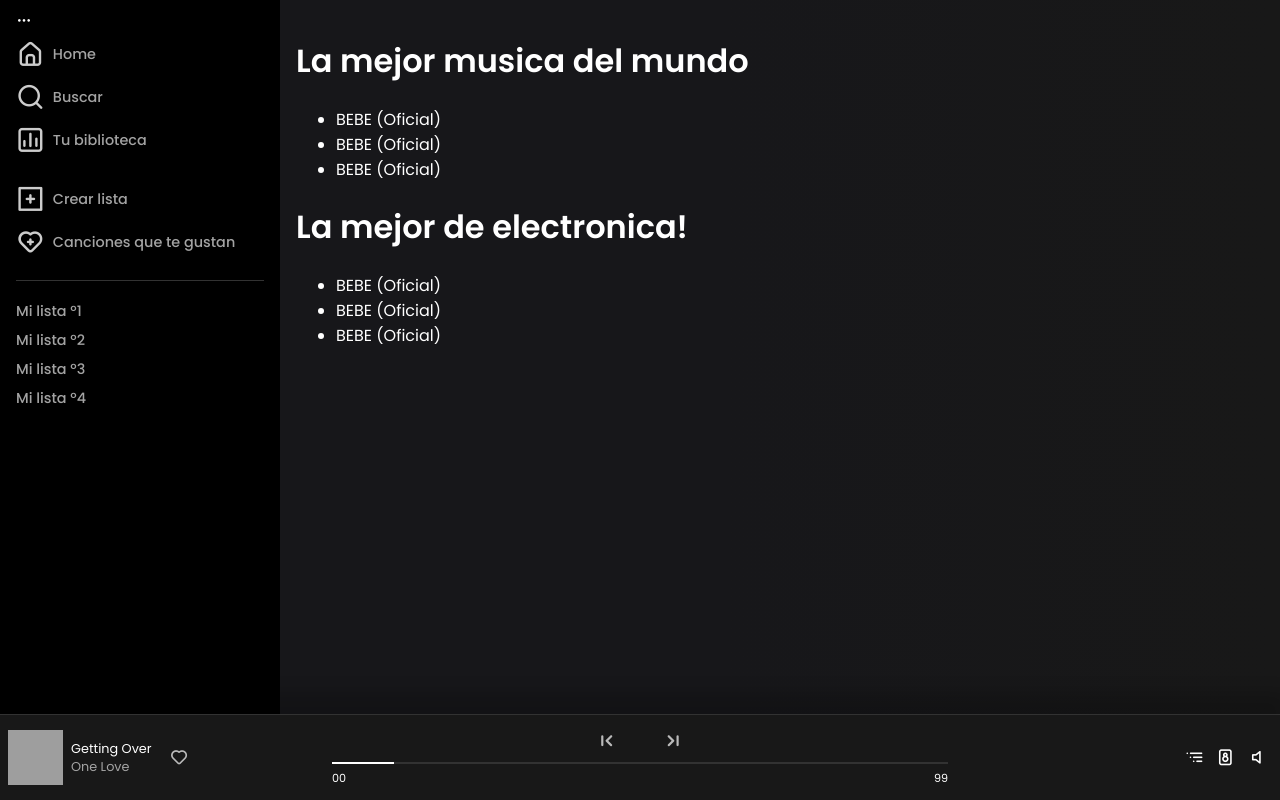
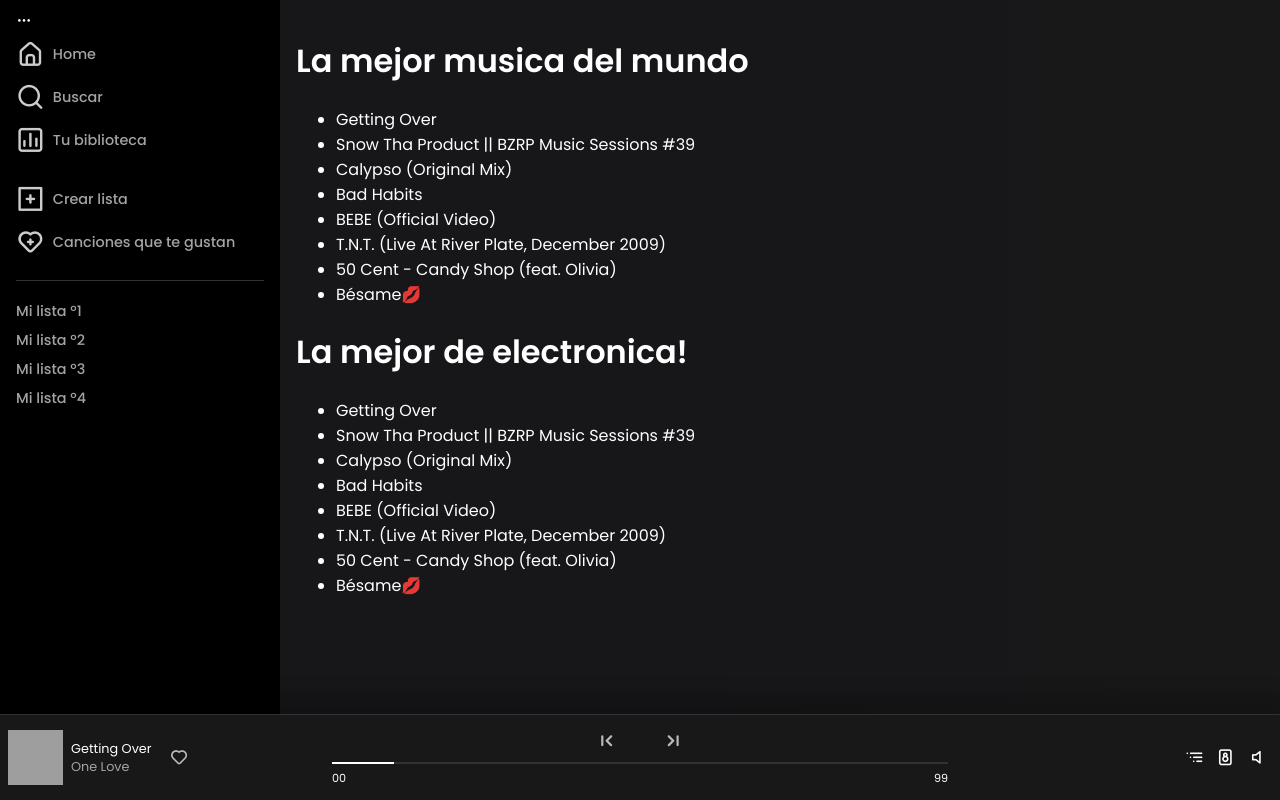
Before and after one commit to alexDev2808/spotify-angular, an Angular app: page /tracks in a window 1280 px wide. Built offline with nearby package versions, Linux system fonts and the light colour scheme; grey boxes are pictures that could not be loaded.

Commit message:
Modelo (interfaz) para tracks

```diff
--- a/src/app/app.module.ts
+++ b/src/app/app.module.ts
@@ -3,11 +3,10 @@
 
 import { AppRoutingModule } from './app-routing.module';
 import { AppComponent } from './app.component';
-import { HistoryPageComponent } from './modules/history/pages/history-page/history-page.component';
 
 @NgModule({
   declarations: [ // Declaraciones, componentes, directivas, pipes
-    AppComponent, HistoryPageComponent
+    AppComponent
   ],
   imports: [ // solo se importan modulos
     BrowserModule,
--- /dev/null
+++ b/src/app/core/models/artist.model.ts
@@ -0,0 +1,5 @@
+export interface ArtistModel {
+    name: string;
+    nickname: string;
+    nationality: string;
+}
--- a/src/app/modules/tracks/pages/tracks-page/tracks-page.component.ts
+++ b/src/app/modules/tracks/pages/tracks-page/tracks-page.component.ts
@@ -1,21 +1,23 @@
-import { Component } from '@angular/core';
+import { Component, OnInit } from '@angular/core';
+import * as dataRaw from '../../../../data/tracks.json';
+import { TrackModel } from '@core/models/tracks.model';
 
 @Component({
   selector: 'app-tracks-page',
   templateUrl: './tracks-page.component.html',
   styleUrls: ['./tracks-page.component.css']
 })
-export class TracksPageComponent {
+export class TracksPageComponent implements OnInit {
 
-  mockTracksList = [
-    {
-      name: 'BEBE (Oficial)'
-    },
-    {
-      name: 'BEBE (Oficial)'
-    },
-    {
-      name: 'BEBE (Oficial)'
-    },
-  ]
+  mockTracksList: Array<TrackModel> = [];
+
+  constructor() {
+
+  }
+
+  ngOnInit(): void {
+    const { data }: any = (dataRaw as any).default
+    this.mockTracksList = data;
+  }
+
 }
--- a/src/app/shared/components/media-player/media-player.component.ts
+++ b/src/app/shared/components/media-player/media-player.component.ts
@@ -1,4 +1,5 @@
 import { Component, OnInit } from '@angular/core';
+import { TrackModel } from '@core/models/tracks.model';
 
 @Component({
   selector: 'app-media-player',
@@ -7,10 +8,12 @@
 })
 export class MediaPlayerComponent implements OnInit {
 
-  mockCover: any = {
+  mockCover: TrackModel = {
     cover: 'https://jenesaispop.com/wp-content/uploads/2009/09/guetta_onelove.jpg',
     name: 'Getting Over',
-    album: 'One Love'
+    album: 'One Love',
+    url: "",
+    _id: 1,
   }
 
   constructor(){
--- a/src/app/shared/components/section-generic/section-generic.component.ts
+++ b/src/app/shared/components/section-generic/section-generic.component.ts
@@ -1,4 +1,5 @@
 import { Component, Input } from '@angular/core';
+import { TrackModel } from '@core/models/tracks.model';
 
 @Component({
   selector: 'app-section-generic',
@@ -8,6 +9,6 @@
 export class SectionGenericComponent {
   @Input() title: string = ''
   @Input() mode: 'small' | 'big' = 'big'
-  @Input() dataTracks: Array<any> = []
+  @Input() dataTracks: Array<TrackModel> = []
 
 }
```
Also changed, not shown: src/app/core/models/tracks.model.ts (added, +10 -0 lines).
